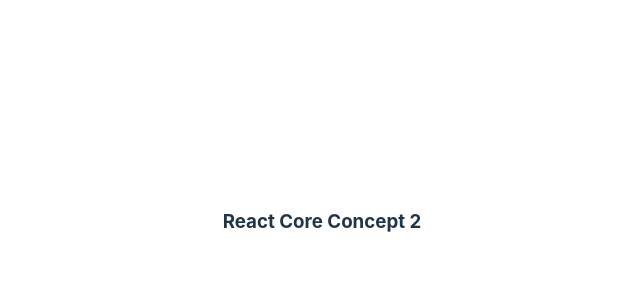
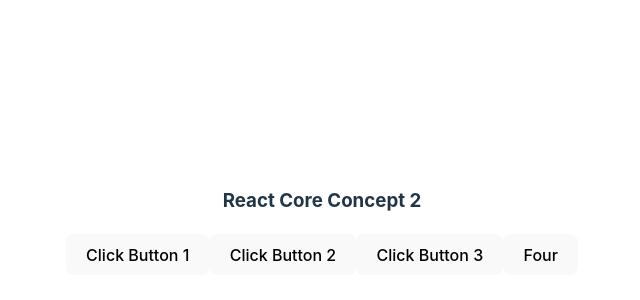
Before and after one commit to sojibdasjr/react-core-concept-part2, a React (Vite) app: page / in a window 1280 px wide. Shown: the part 178-478 px from the top of the page, without its empty margins (318-958 px from the left). Built offline with nearby package versions, Linux system fonts and the light colour scheme.

Commit message:
Events Handlers Try in App jsx

```diff
--- a/src/App.jsx
+++ b/src/App.jsx
@@ -1,9 +1,26 @@
 import "./App.css";
 
 function App() {
+  // Evend Handeler Normal Function way 1
+  function handleClick (){
+    alert('Button Click')
+  }
+
+  // Event Handelar Way 2
+  const handleClick2 = () =>{
+    alert("Button Click 2")
+  }
+
+  const addToFive = (num)=>{
+    alert(num + 5 )
+  }
   return (
     <>
       <h3>React Core Concept 2</h3>
+      <button onClick={handleClick}>Click Button 1</button>
+      <button onClick={handleClick2}>Click Button 2</button>
+      <button onClick={()=>{alert('button Click 3')}}>Click Button 3</button>
+      <button onClick={()=> addToFive(3)}>Four</button>
     </>
   );
 }
```
